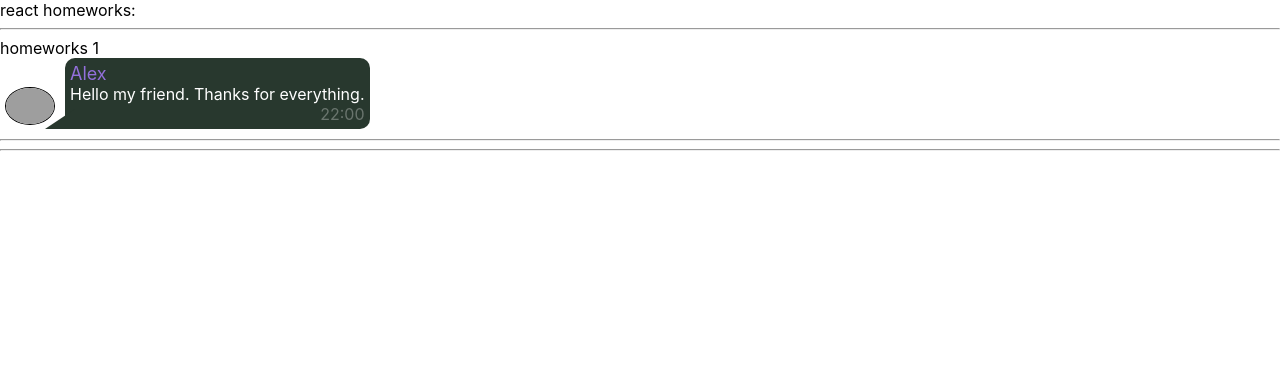
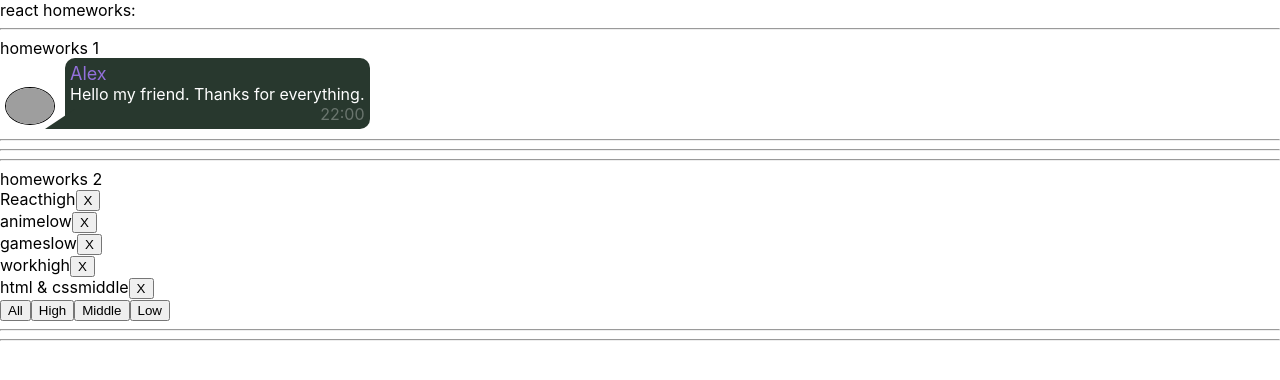
Before and after one commit to Nirweint/homeworks, a React (Create React App) app: page / in a window 1280 px wide. Shown: the top 380 px of the page. Built offline with nearby package versions, Linux system fonts and the light colour scheme; grey boxes are pictures that could not be loaded.

Commit message:
filter in hw2 done

```diff
--- a/src/p1-main/m1-ui/u1-app/App.tsx
+++ b/src/p1-main/m1-ui/u1-app/App.tsx
@@ -1,13 +1,14 @@
 import React from 'react'
 import s from './App.module.css'
 import HW1 from '../../../p2-homeworks/h1/HW1'
+import HW2 from "../../../p2-homeworks/h2/HW2";
 
 function App() {
     return (
         <div className={s.App}>
             <div>react homeworks:</div>
             <HW1/>
-            {/*<HW2/>*/}
+            <HW2/>
             {/*<HW3/>*/}
             {/*<HW4/>*/}
             {/*<HW5/>*/}
--- a/src/p2-homeworks/h2/Affair.tsx
+++ b/src/p2-homeworks/h2/Affair.tsx
@@ -11,8 +11,8 @@ function Affair(props: AffairPropsType) {
 
     return (
         <div>
-            // show some text
-
+            <span>{props.affair.name}</span>
+            {props.affair.priority}
             <button onClick={deleteCallback}>X</button>
         </div>
     )
--- a/src/p2-homeworks/h2/Affairs.tsx
+++ b/src/p2-homeworks/h2/Affairs.tsx
@@ -17,10 +17,10 @@ function Affairs(props: AffairsPropsType) {
         />
     ))
 
-    const setAll = () => {} // need to fix
-    const setHigh = () => {}
-    const setMiddle = () => {}
-    const setLow = () => {}
+    const setAll = () => {props.setFilter("all")} // need to fix
+    const setHigh = () => {props.setFilter("high")}
+    const setMiddle = () => {props.setFilter("middle")}
+    const setLow = () => {props.setFilter("low")}
 
     return (
         <div>
--- a/src/p2-homeworks/h2/HW2.tsx
+++ b/src/p2-homeworks/h2/HW2.tsx
@@ -2,12 +2,18 @@ import React, {useState} from 'react'
 import Affairs from './Affairs'
 
 // types
-export type AffairPriorityType = any // need to fix any
-export type AffairType = any // need to fix any
+export type AffairPriorityType = "low" | "middle" | "high"
+
+export type AffairType = {
+    _id: number
+    name: string
+    priority: string
+}
+
 export type FilterType = 'all' | AffairPriorityType
 
 // constants
-const defaultAffairs: any = [ // need to fix any
+const defaultAffairs: Array<AffairType> = [
     {_id: 1, name: 'React', priority: 'high'},
     {_id: 2, name: 'anime', priority: 'low'},
     {_id: 3, name: 'games', priority: 'low'},
@@ -16,9 +22,20 @@ const defaultAffairs: any = [ // need to fix any
 ]
 
 // pure helper functions
-export const filterAffairs = (affairs: any, filter: any): any => { // need to fix any
-    if (filter === 'all') return affairs
-    else return // need to fix
+export const filterAffairs = (affairs: Array<AffairType>, filter: FilterType): Array<AffairType> => {
+    // if (filter === 'all') return affairs
+    if (filter === 'low') {
+        return affairs = affairs.filter(t => t.priority === "low")
+    }
+    else if (filter === 'middle') {
+        return affairs = affairs.filter(t => t.priority === "middle")
+    }
+    else if (filter === 'high') {
+        return affairs = affairs.filter(t => t.priority === "high")
+    }
+    else {
+        return affairs
+    }
 }
 export const deleteAffair = (affairs: any, _id: any): any => { // need to fix any
     return // need to fix
```
